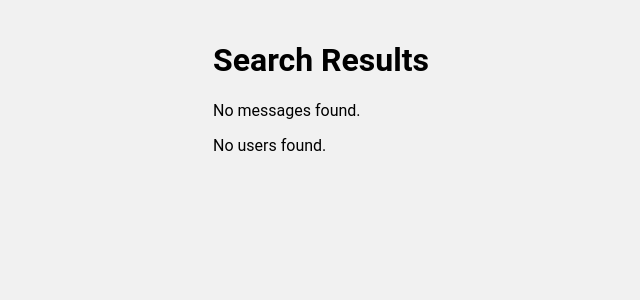
After one commit to krnnpl/File-Sharing, a Node server app: page /result in a window 1280 px wide. The commit adds this page. Shown: the top 300 px of the page, without its empty margins (27-667 px from the left). Run offline with Node 20, Linux system fonts and the light colour scheme; some libraries are stand-ins or nearby versions.

Commit message:
integration 1.4

```diff
--- a/index.js
+++ b/index.js
@@ -114,6 +114,9 @@ app.get('/', (req, res) => {
 
       });
 
+      app.get('/result', (req, res) => {
+        res.render("result");
+      });
 
   app.get('/login', (req, res) => {
       res.send('Hello signin  world from server')
--- a/templates/partials/navbar.hbs
+++ b/templates/partials/navbar.hbs
@@ -137,8 +137,8 @@
               </li>
             </ul>
             <div class="search-container">
-              <form action="/action">
-                <input type="text" placeholder="Search.." name="search">
+              <form id="search-form"> <!-- Add an id to the form -->
+                <input type="text" placeholder="Search.." name="query"> <!-- Update the input name -->
                 <button type="submit"><i class="fa fa-search"></i></button>
               </form>
             </div>
@@ -151,49 +151,56 @@
       </div>
     </div>
   </div>
-
   <script src="https://code.jquery.com/jquery-3.6.0.min.js"></script>
   <script src="https://cdnjs.cloudflare.com/ajax/libs/js-cookie/2.2.1/js.cookie.min.js"></script>
   <script>
-    function getCookie(name) {
-      const cookieArr = document.cookie.split(";");
+  // Update the profile name and logout link
+  $(document).ready(function() {
+    const profileName = Cookies.get('profileName');
+    if (profileName) {
+      $('#profile-name').text(profileName);
+      $('#logout-link').show();
+    }
+  });
 
-      for (let i = 0; i < cookieArr.length; i++) {
-        const cookiePair = cookieArr[i].split("=");
+  // Handle form submission
+  $('#search-form').submit(function(event) {
+    event.preventDefault(); // Prevent the form from submitting normally
+    const query = $('input[name="query"]').val(); // Get the search query
+    if (query) {
+      // Get the access token from the cookie
+      const accessToken = Cookies.get('accessToken');
 
-        if (name === cookiePair[0].trim()) {
-          return decodeURIComponent(cookiePair[1]);
+      // Send an AJAX request to the search API endpoint
+      $.ajax({
+        url: '/api/search',
+        type: 'GET',
+        data: { query: query },
+        headers: {
+          'Authorization': 'Bearer ' + accessToken
+        },
+        success: function(response) {
+          // Clear the table body
+          const tableBody = $('#usersTable tbody');
+          tableBody.empty();
+
+          // Populate the table with search results
+          response.messages.forEach(message => {
+            const row = $('<tr>');
+            row.append(`<td>${message.sender}</td>`);
+            row.append(`<td>${message.subject}</td>`);
+            row.append(`<td>${message.body}</td>`);
+            tableBody.append(row);
+          });
+        },
+        error: function(error) {
+          console.error(error);
         }
-      }
+      });
+    }
+  });
+</script>
 
-      return null;
-    }
-
-    function setProfileInfo() {
-      const accessToken = getCookie('accessToken');
-      if (accessToken) {
-        const userProfile = getCookie('userProfile');
-        if (userProfile) {
-          const decodedUserProfile = JSON.parse(decodeURIComponent(userProfile));
-          const profileName = document.getElementById('profile-name');
-          profileName.textContent = `Welcome, ${decodedUserProfile.username}!`;
-        }
-
-        const logoutLink = document.getElementById('logout-link');
-        logoutLink.style.display = 'block';
-      }
-    }
-
-    function logout() {
-      document.cookie = 'accessToken=; expires=Thu, 01 Jan 1970 00:00:00 UTC; path=/;';
-      document.cookie = 'userProfile=; expires=Thu, 01 Jan 1970 00:00:00 UTC; path=/;';
-      window.location.href = '/';
-    }
-
-    document.addEventListener('DOMContentLoaded', function () {
-      setProfileInfo();
-    });
-  </script>
 </body>
 
 </html>
--- /dev/null
+++ b/templates/views/result.hbs
@@ -0,0 +1,69 @@
+<!DOCTYPE html>
+<html lang="en">
+
+<head>
+  <meta charset="UTF-8">
+  <meta name="viewport" content="width=device-width, initial-scale=1.0">
+  <title>Search Results</title>
+  <style>
+    body {
+      font-family: "Roboto", sans-serif;
+      background-color: #f1f1f1;
+      margin: 0;
+      padding: 0;
+    }
+
+    .container {
+      max-width: 800px;
+      margin: 0 auto;
+      padding: 20px;
+    }
+
+    .result-item {
+      margin-bottom: 10px;
+      padding: 10px;
+      background-color: #fff;
+      box-shadow: 0 2px 4px rgba(0, 0, 0, 0.1);
+    }
+
+    .result-title {
+      font-size: 20px;
+      font-weight: bold;
+      margin-bottom: 5px;
+    }
+
+    .result-description {
+      font-size: 16px;
+    }
+  </style>
+</head>
+
+<body>
+  <div class="container">
+    <h1>Search Results</h1>
+    {{#if messages.length}}
+    <h2>Messages</h2>
+    {{#each messages}}
+    <div class="result-item">
+      <div class="result-title">{{subject}}</div>
+      <div class="result-description">{{body}}</div>
+    </div>
+    {{/each}}
+    {{else}}
+    <p>No messages found.</p>
+    {{/if}}
+    {{#if users.length}}
+    <h2>Users</h2>
+    {{#each users}}
+    <div class="result-item">
+      <div class="result-title">{{username}}</div>
+      <div class="result-description">Branch: {{branch}}</div>
+    </div>
+    {{/each}}
+    {{else}}
+    <p>No users found.</p>
+    {{/if}}
+  </div>
+</body>
+
+</html>
```
Also changed, not shown: routes/search.js (+58 -50 lines), templates/views/download.ejs (deleted, +0 -34 lines), 5 other files.
